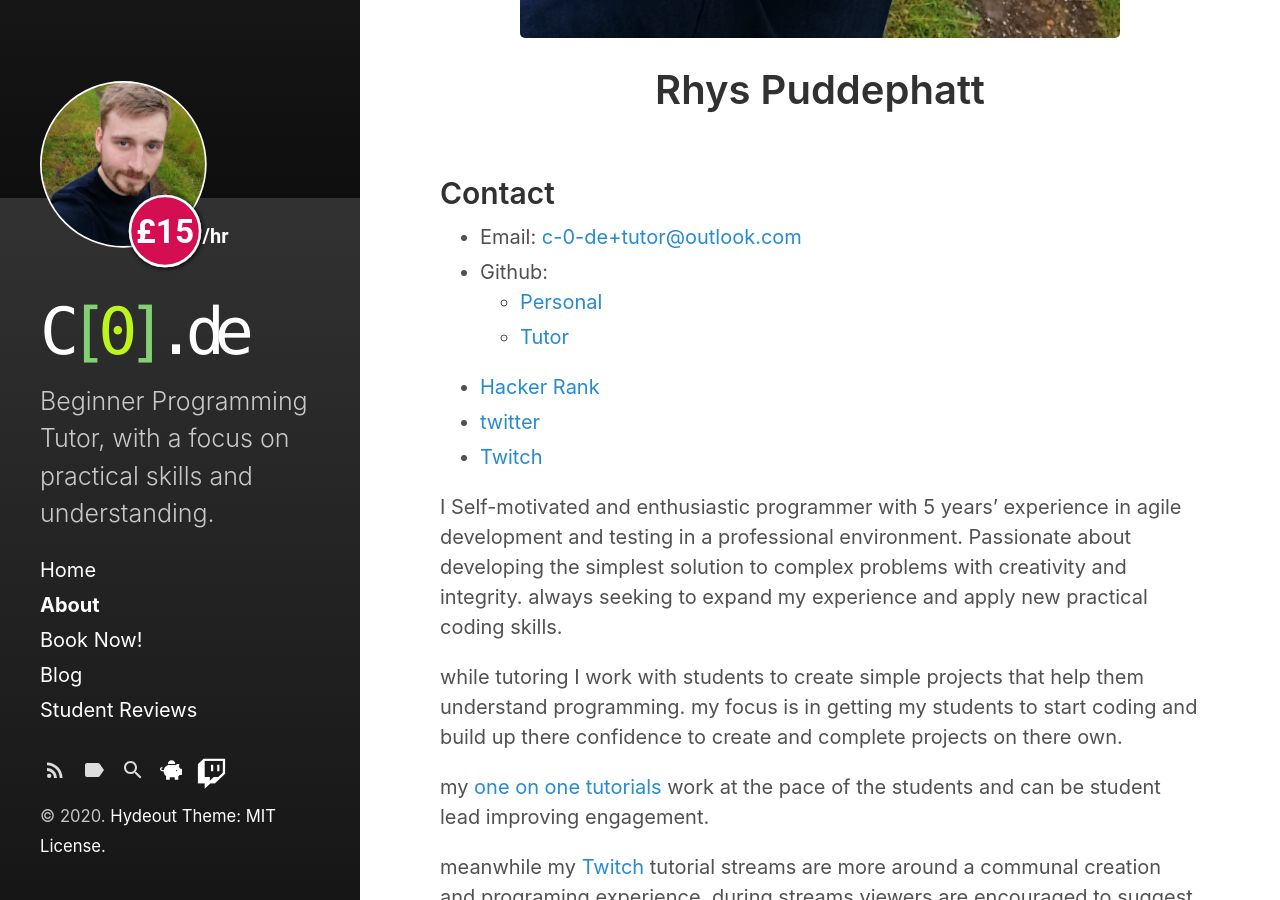
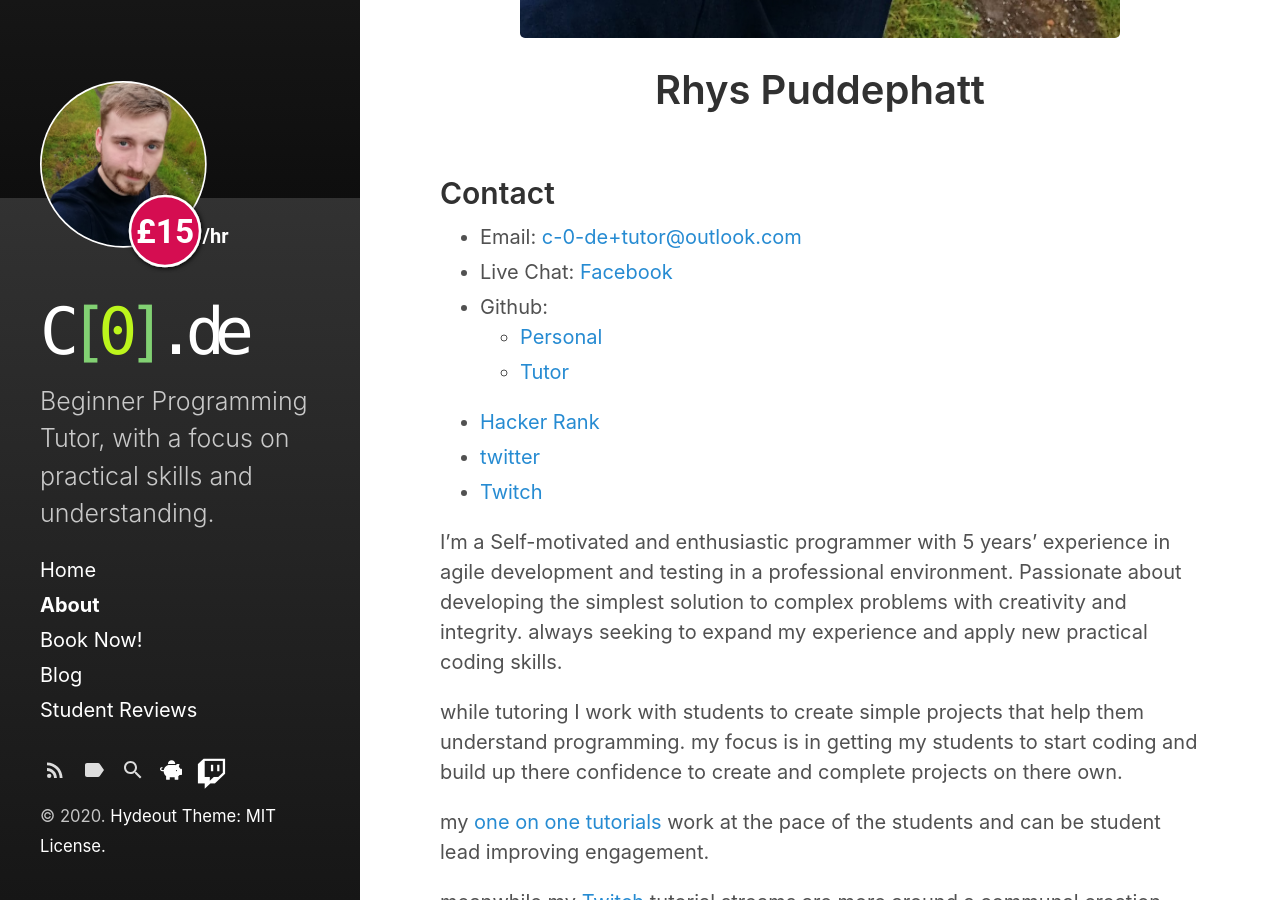
Before and after one commit to megonemad1/Tutor-Website, a Jekyll site: the page built from about.md, in a window 1280 px wide and 900 px high, scrolled down 702 px. Built offline with Jekyll 4.4.1, drawn with Linux system fonts in a browser that asks for light colours; nearby versions of some CDN libraries.

Commit message:
add facebook chat link

```diff
--- a/about.md
+++ b/about.md
@@ -10,6 +10,7 @@ sidebar_link: true
 
 ## Contact
 - Email: [c-0-de+tutor@outlook.com](mailto:c-0-de+tutor@outlook.com)
+- Live Chat: [Facebook](m.me/111657817202965)
 - Github:
     - [Personal](github.com/megonemad1)
     - [Tutor](https://github.com/C-0-de)
@@ -17,7 +18,7 @@ sidebar_link: true
 - [twitter](https://twitter.com/C0de63990029)
 - [Twitch](https://www.twitch.tv/me_gone_mad1)
 
-I Self-motivated and enthusiastic programmer with 5 years' experience in agile development
+I'm a Self-motivated and enthusiastic programmer with 5 years' experience in agile development
 and testing in a professional environment. Passionate about developing the simplest
 solution to complex problems with creativity and integrity. always seeking to expand my
 experience and apply new practical coding skills.
```
